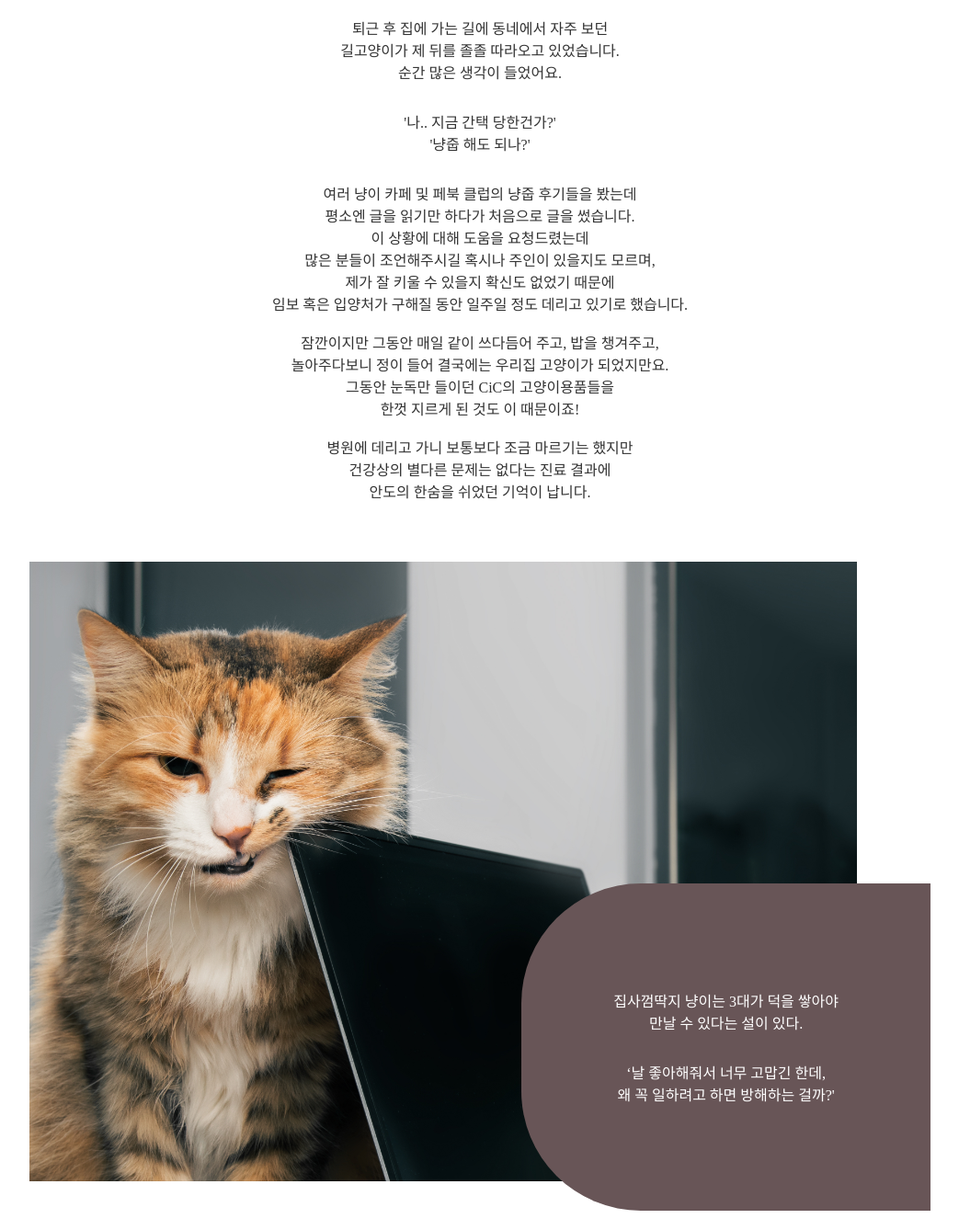
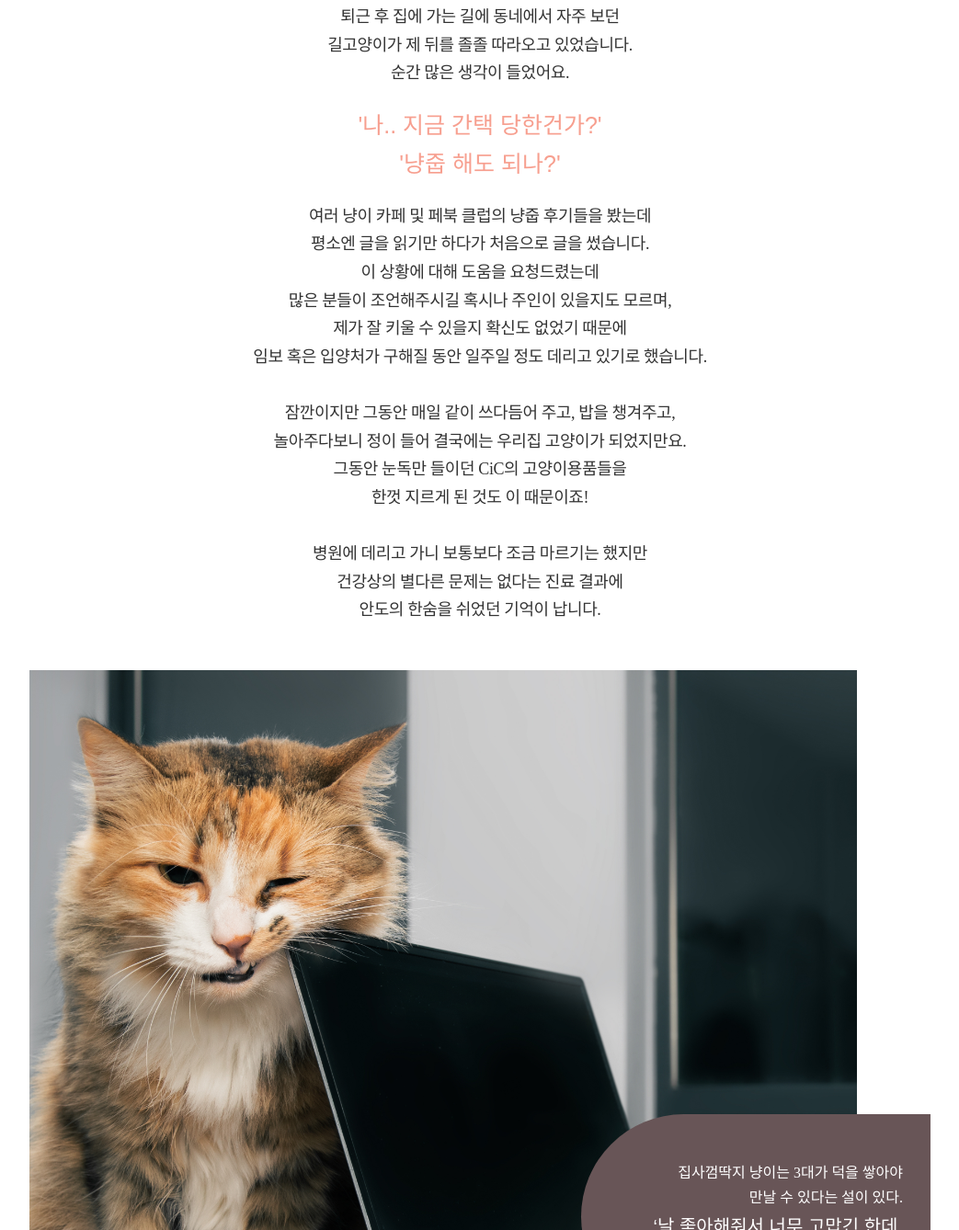
Before and after one commit to yang-sj/CiC, a plain HTML site: page sub/magazine.html in a window 1280 px wide. Shown: the part 2105-3443 px from the top of the page at 92% size, without its empty margins (118-1161 px from the left). Drawn offline with Linux system fonts and the light colour scheme; a web font is replaced by a local one.

Commit message:
Add files via upload

```diff
--- a/css/style_sub.css
+++ b/css/style_sub.css
@@ -1401,10 +1401,15 @@
 .magazine_wrap h1 {
     font-size: 50px;
     padding-bottom: 10px;
+    letter-spacing: -1.3px;
 }
 
 .magazine {
     width: 100%;
+}
+
+.magazine p {
+    line-height: 1.7em;
 }
 
 .magazine_banner {
@@ -1458,10 +1463,17 @@
     position: absolute;
     bottom: 0;
     right: 0;
-    padding: 100px 100px;
+    padding: 50px 30px 50px 50px;
+    text-align: right;
     border-radius: 130px 0 0 130px;
     background-color: #685557;
     color: #fff;
+}
+
+.sub_banner_top p:nth-child(2) {
+    font-family: rixcutecat-pro, sans-serif;
+    font-weight: normal;
+    font-size: 20px;
 }
 
 .subtitle_border {
@@ -1473,8 +1485,16 @@
     border-left: 2px solid #685557;
 }
 
-.body_text p {
-    padding: 15px 0;
+.maintext {
+    font-size: 18px;
+    letter-spacing: -0.4px;
+}
+
+.rix {
+    font-family: rixcutecat-pro, sans-serif;
+    font-size: 25px;
+    color: #f79f8f;
+    padding: 20px 0;
 }
 
 .bottom_pic {
@@ -1513,6 +1533,10 @@
 
     .magazine_banner span {
         font-size: 70px;
+    }
+
+    .maintext {
+        font-size: 15px;
     }
 }
 
@@ -1731,7 +1755,7 @@
 
 .popup {
     width: 95%;
-    max-width: 900px;
+    max-width: 800px;
     height: 70vh;
     margin: 100px auto;
     box-sizing: border-box;
```
